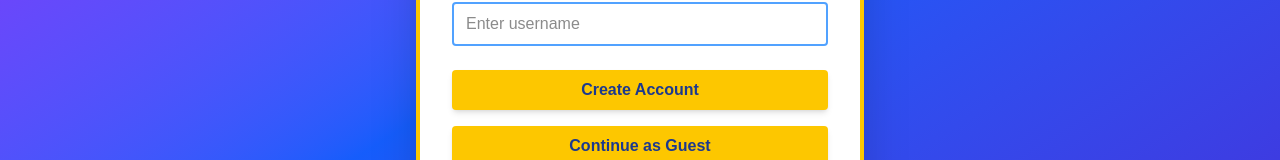
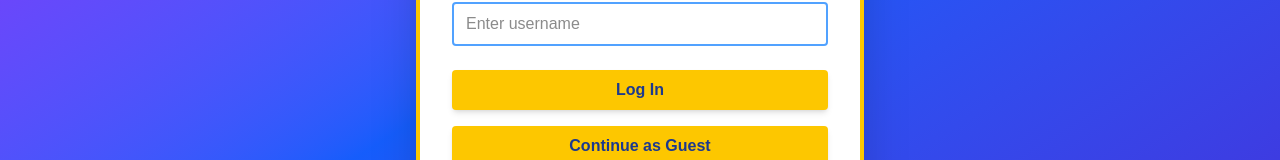
Before and after one commit to pooch1e/exQuizzit, a Next.js app: page / in a window 1280 px wide. Shown: the part 420-580 px from the top of the page. Built offline with nearby package versions, Linux system fonts and the light colour scheme; no server answers.

Commit message:
add: auth endpoint for dummy user login

```diff
--- /dev/null
+++ b/src/app/api/login/route.ts
@@ -0,0 +1 @@
+// auth route for username
--- a/src/app/home/page.tsx
+++ b/src/app/home/page.tsx
@@ -1,21 +1,23 @@
-import Link from "next/link";
-import SpaceBackground from "@/components/SpaceBackground";
-import EarthAnimation from "@/components/EarthAnimation";
-import { getCurrentUser } from "../lib/utils/getCurrentUser";
+import Link from 'next/link';
+import SpaceBackground from '@/components/SpaceBackground';
+import EarthAnimation from '@/components/EarthAnimation';
+// import { getCurrentUser } from '../lib/utils/getCurrentUser';
 
 export default async function Home() {
   // Get the current logged-in user
-  const currentUser = await getCurrentUser();
+  const currentUser = localStorage.getItem('currentUser');
 
   // Fallback username if user not found
-  const displayName = currentUser?.userName || "Guest";
+  const displayName = currentUser?.userName || 'Guest';
 
   return (
     <SpaceBackground className="flex items-center justify-center p-4">
       <div className="bg-white/95 backdrop-blur-sm rounded-2xl shadow-2xl thick-yellow-border p-8 max-w-md w-full text-center mt-16 relative">
         {/* Profile Section in Top Right Corner of Card */}
         <div className="absolute top-4 right-4 flex items-center gap-3 z-40">
-          <span className="text-gray-700 font-semibold text-sm">{displayName}</span>
+          <span className="text-gray-700 font-semibold text-sm">
+            {displayName}
+          </span>
           <Link href="/home/profile">
             <div className="w-12 h-12 bg-gray-300 rounded-full border-2 border-purple-600 flex items-center justify-center cursor-pointer hover:bg-gray-200 transition-colors">
               <svg
@@ -23,8 +25,7 @@ export default async function Home() {
                 height="24"
                 viewBox="0 0 24 24"
                 fill="none"
-                className="text-gray-600"
-              >
+                className="text-gray-600">
                 <path
                   d="M12 12c2.21 0 4-1.79 4-4s-1.79-4-4-4-4 1.79-4 4 1.79 4 4 4zm0 2c-2.67 0-8 1.34-8 4v2h16v-2c0-2.66-5.33-4-8-4z"
                   fill="currentColor"
@@ -37,9 +38,8 @@ export default async function Home() {
           className="text-6xl font-black text-yellow-400 mb-2 tracking-wide font-mono drop-shadow-lg mt-8"
           style={{
             textShadow:
-              "1px 1px 0 black, -1px -1px 0 black, 1px -1px 0 black, -1px 1px 0 black",
-          }}
-        >
+              '1px 1px 0 black, -1px -1px 0 black, 1px -1px 0 black, -1px 1px 0 black',
+          }}>
           exQuizzit
         </h1>
 
@@ -53,15 +53,13 @@ export default async function Home() {
         <div className="space-y-4">
           <Link
             href="/quiz"
-            className="block w-full bg-purple-600 text-white py-4 px-6 rounded-lg hover:bg-purple-700 hover:scale-110 transition-all duration-200 font-semibold text-lg"
-          >
+            className="block w-full bg-purple-600 text-white py-4 px-6 rounded-lg hover:bg-purple-700 hover:scale-110 transition-all duration-200 font-semibold text-lg">
             Start Quiz 🚀
           </Link>
 
           <Link
             href="/leaderboard"
-            className="block w-full bg-slate-600 text-white py-3 px-6 rounded-lg hover:bg-slate-700 hover:scale-110 transition-all duration-200 font-semibold"
-          >
+            className="block w-full bg-slate-600 text-white py-3 px-6 rounded-lg hover:bg-slate-700 hover:scale-110 transition-all duration-200 font-semibold">
             View Leaderboard 🏆
           </Link>
 
--- a/src/app/page.tsx
+++ b/src/app/page.tsx
@@ -1,29 +1,30 @@
-"use client";
+'use client';
 
-import { useState } from "react";
-import { useRouter } from "next/navigation";
-import { v4 as uuidv4 } from "uuid";
-import { supabase } from "./lib/supabaseClient";
+import { useState } from 'react';
+import { useRouter } from 'next/navigation';
+import { v4 as uuidv4 } from 'uuid';
+import { supabase } from './lib/supabaseClient';
+import { users } from '../data/test-data/index.js';
 
 export default function SeedUserPage() {
-  const [username, setUsername] = useState("");
-  const [email, setEmail] = useState("");
-  const [errorMessage, setErrorMessage] = useState("");
-  const [successMessage, setSuccessMessage] = useState("");
+  const [username, setUsername] = useState('');
+  const [email, setEmail] = useState('');
+  const [errorMessage, setErrorMessage] = useState('');
+  const [successMessage, setSuccessMessage] = useState('');
 
   const router = useRouter();
 
   async function handleSeedSubmit(event: React.FormEvent) {
     event.preventDefault();
-    setErrorMessage("");
-    setSuccessMessage("");
+    setErrorMessage('');
+    setSuccessMessage('');
 
     if (!username || !email) {
-      setErrorMessage("Please fill in both username and email.");
+      setErrorMessage('Please fill in both username and email.');
       return;
     }
 
-    const { error } = await supabase.from("users").insert([
+    const { error } = await supabase.from('users').insert([
       {
         id: uuidv4(),
         email,
@@ -37,29 +38,52 @@ export default function SeedUserPage() {
     ]);
 
     if (error) {
-      console.error("Insert failed:", error.message);
-      setErrorMessage("❌ Failed to add user to database.");
+      console.error('Insert failed:', error.message);
+      setErrorMessage('❌ Failed to add user to database.');
     } else {
-      setSuccessMessage("✅ User added successfully!");
-      setUsername("");
-      setEmail("");
+      setSuccessMessage('✅ User added successfully!');
+      setUsername('');
+      setEmail('');
       setTimeout(() => {
-        router.push("/home");
+        router.push('/home');
       }, 1000);
     }
   }
 
+  console.log(username, 'setting username');
+  //handle username click
+  // save username in global state/context
+  //for example Alice
+
+  //save Username to local storage
+
+  const handleLogInButton = (e) => {
+    e.preventDefault();
+    setErrorMessage('');
+    const foundUser = users.find((user) => user.userName === username);
+    console.log(foundUser, 'found user from find users');
+
+    if (foundUser) {
+      localStorage.setItem('currentUser', JSON.stringify(foundUser));
+    }
+    router.push('/home');
+  };
+
   function handleGuestClick() {
-    router.push("/home");
+    router.push('/home');
   }
 
   return (
     <main className="flex items-center justify-center min-h-screen bg-gradient-to-br from-purple-600 via-blue-600 to-indigo-700">
       <form
         onSubmit={handleSeedSubmit}
-        className="bg-white bg-opacity-90 p-8 rounded-xl shadow-2xl w-full max-w-md border-4 border-yellow-400"
-      >
-        <h1 className="text-6xl font-black text-yellow-400 mb-6 tracking-wide font-mono drop-shadow-lg text-center" style={{ textShadow: '1px 1px 0 black, -1px -1px 0 black, 1px -1px 0 black, -1px 1px 0 black' }}>
+        className="bg-white bg-opacity-90 p-8 rounded-xl shadow-2xl w-full max-w-md border-4 border-yellow-400">
+        <h1
+          className="text-6xl font-black text-yellow-400 mb-6 tracking-wide font-mono drop-shadow-lg text-center"
+          style={{
+            textShadow:
+              '1px 1px 0 black, -1px -1px 0 black, 1px -1px 0 black, -1px 1px 0 black',
+          }}>
           exQuizzit
         </h1>
 
@@ -105,16 +129,14 @@ export default function SeedUserPage() {
 
         <div className="mt-6 space-y-4">
           <button
-            type="submit"
-            className="w-full bg-yellow-400 text-blue-900 font-bold py-2 rounded hover:bg-yellow-300 transition duration-200 shadow-md"
-          >
-            Create Account
+            onClick={handleLogInButton}
+            className="w-full bg-yellow-400 text-blue-900 font-bold py-2 rounded hover:bg-yellow-300 transition duration-200 shadow-md">
+            Log In
           </button>
 
           <button
             onClick={handleGuestClick}
-            className="w-full bg-yellow-400 text-blue-900 font-bold py-2 rounded hover:bg-yellow-300 transition duration-200 shadow-md"
-          >
+            className="w-full bg-yellow-400 text-blue-900 font-bold py-2 rounded hover:bg-yellow-300 transition duration-200 shadow-md">
             Continue as Guest
           </button>
         </div>
```
